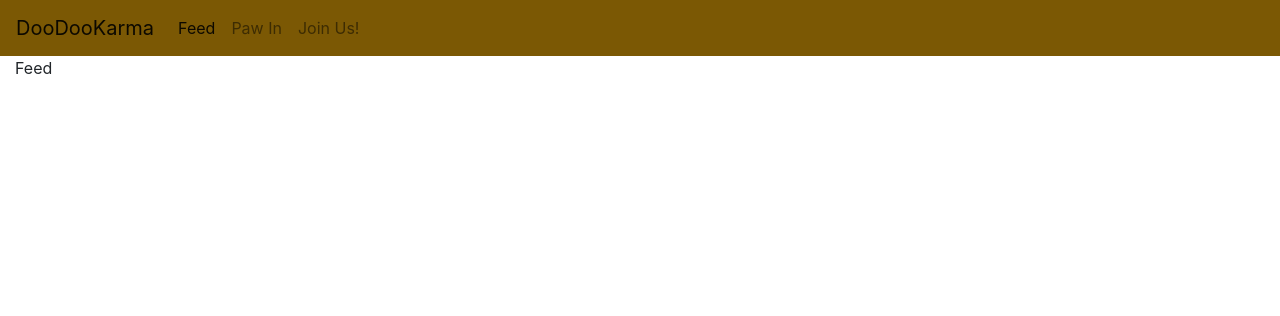
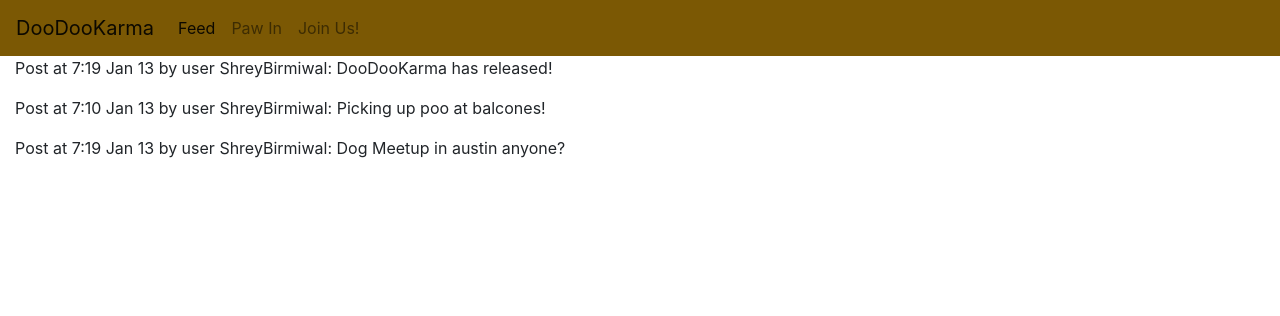
Before and after one commit to RambaMamba/Flask-Pookarma, a Flask app: page / in a window 1280 px wide. Shown: the top 316 px of the page. Run offline with Flask 2, Linux system fonts and the light colour scheme; some libraries are stand-ins or nearby versions.

Commit message:
added posting sytem

```diff
--- a/Pookarma/routes.py
+++ b/Pookarma/routes.py
@@ -4,10 +4,16 @@ from Pookarma.forms import RegistrationForm, LoginForm
 from Pookarma import app, db, bcrypt
 from flask_login import login_user, current_user, logout_user, login_required
 
+
+
+
+
+posts1 = ["Post at 7:19 Jan 13 by user ShreyBirmiwal: DooDooKarma has released!", "Post at 7:10 Jan 13 by user ShreyBirmiwal: Picking up poo at balcones!", "Post at 7:19 Jan 13 by user ShreyBirmiwal: Dog Meetup in austin anyone?"]
+
 @app.route("/")
 @app.route("/feed")
 def feed():
-    return render_template('feed.html')
+    return render_template('feed.html', posts = posts1)
 
 
 @app.route("/about")
--- a/Pookarma/templates/feed.html
+++ b/Pookarma/templates/feed.html
@@ -1,3 +1,9 @@
 {% extends "layout.html" %}
 {% block title %} Feed {% endblock %}
-{% block content %} Feed {% endblock %}
+{% block content %}
+
+{% for post in posts %}
+	 <p> {{post}} </p>
+{% endfor %}
+
+ {% endblock %}
--- a/Pookarma/templates/layout.html
+++ b/Pookarma/templates/layout.html
@@ -24,25 +24,25 @@
   <div class="collapse navbar-collapse" id="navbarSupportedContent">
     <ul class="navbar-nav mr-auto">
       <li class="nav-item active">
-        <a class="nav-link" href="feed">Feed <span class="sr-only">(current)</span></a>
+        <a class="nav-link" href="feed"aria-current="page">Feed </a>
       </li>
       {% if current_user.is_authenticated %}
 
         <li class="nav-item">
-        <a class="nav-link" href="logout">Logout <span class="sr-only">(current)</span></a>
+        <a class="nav-link" href="logout"aria-current="page">Logout</a>
       </li>
         <li class="nav-item">
-        <a class="nav-link" href="account">Account <span class="sr-only">(current)</span></a>
+        <a class="nav-link" href="account" aria-current="page">Account </a>
       </li>
 
         {% else %}
 
           <li class="nav-item">
-        <a class="nav-link" href="login">Paw In <span class="sr-only">(current)</span></a>
+        <a class="nav-link" href="login" aria-current="page">Paw In </a>
 
       </li>
       <li class="nav-item">
-        <a class="nav-link" href="register">Join Us! <span class="sr-only">(current)</span></a>
+        <a class="nav-link" href="register" aria-current="page">Join Us! </a>
       </li>
         {% endif %}
 
```
